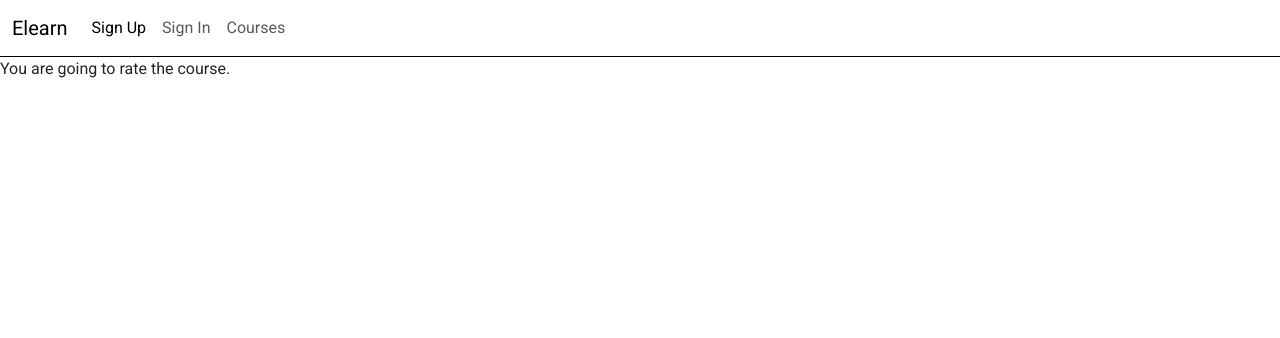
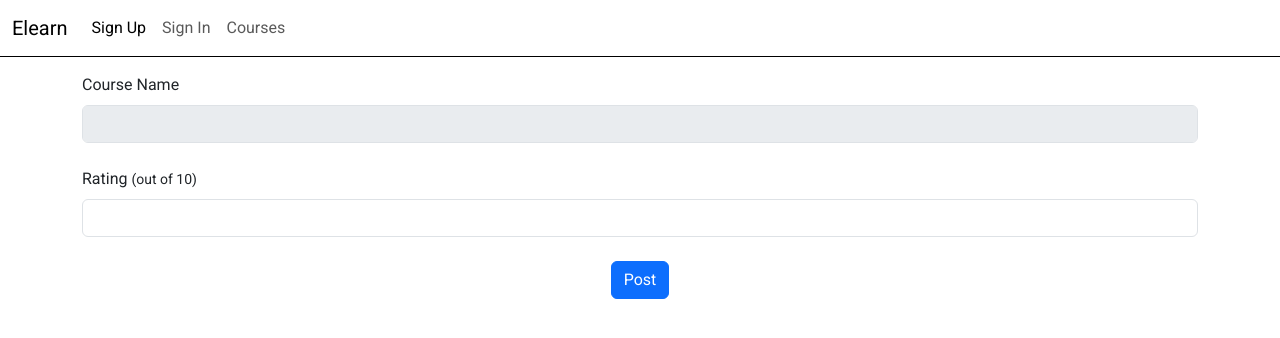
Before and after one commit to Ammar-bin-Akram/Elearn, a Django app: template elearn/templates/elearn_app/rate_course.html in a window 1280 px wide. Shown: the top 338 px of the page. Run offline with Django 4.2, Linux system fonts and the light colour scheme; the template is opened without the code that fills it, so the values that code supplies are empty; some web fonts are replaced.

Commit message:
Added the functionality of rating a course.

```diff
--- a/elearn/templates/elearn_app/all_courses.html
+++ b/elearn/templates/elearn_app/all_courses.html
@@ -19,6 +19,7 @@ Elearn - Student Courses
                             <div class="card-body">
                             <h5 class="card-title">{{ course.name }}</h5>
                             <p class="card-text">{{ course.description|truncatechars:150 }}</p>
+                            <h5>Rating: rating</h5>
                             </div>
                         </div>
                     {% endfor %}
--- a/elearn/templates/elearn_app/home.html
+++ b/elearn/templates/elearn_app/home.html
@@ -20,7 +20,7 @@
                                 <img class="card-img-top" src="{{ course.image.url }}" alt="Card image cap">
                                 <div class="card-body">
                                 <h5 class="card-title">{{ course.name }}</h5>
-                                <p class="card-text">{{ course.description|truncatechars:150 }}</p>
+                                <p class="card-text">{{ course.description | truncatechars:150 }}</p>
                                 <p class="card-text">Author: {{ course.profile.user.username }}</p>
                                 <div class="d-flex flex-row justify-content-left">
                                     <a href="{% url 'view' user.id course.id %}" class="btn btn-primary">View</a>
--- a/elearn/templates/elearn_app/rate_course.html
+++ b/elearn/templates/elearn_app/rate_course.html
@@ -6,7 +6,25 @@ Elearn - Rate course
 {% endblock %}
 
 {% block content %}
-<div>
-    You are going to rate the course.
+<div class="container mt-3">
+    <form method="post" action="">
+        {% csrf_token %}
+        <!-- Email input -->
+        <div data-mdb-input-init class="form-outline mb-4">
+            <label class="form-label" for="form2Example1">Course Name</label>
+            <input name="course-name" type="text" id="form2Example1" class="form-control" value="{{ course.name }}" disabled/>
+        </div>
+
+        <!-- Password input -->
+        <div data-mdb-input-init class="form-outline mb-4">
+            <label class="form-label" for="form2Example2">Rating <span><small>(out of 10)</small></span></label>
+            <input name="rating" type="text" id="form2Example2" class="form-control" />
+        </div>
+
+        <!-- Submit button -->
+         <div class="d-flex flex-row justify-content-center">
+            <button data-mdb-ripple-init type="submit" class="btn btn-primary btn-block mb-4">Post</button>
+        </div>
+    </form>
 </div>
 {% endblock %}
```
Also changed, not shown: elearn_app/views.py (+29 -15 lines), db.sqlite3.
